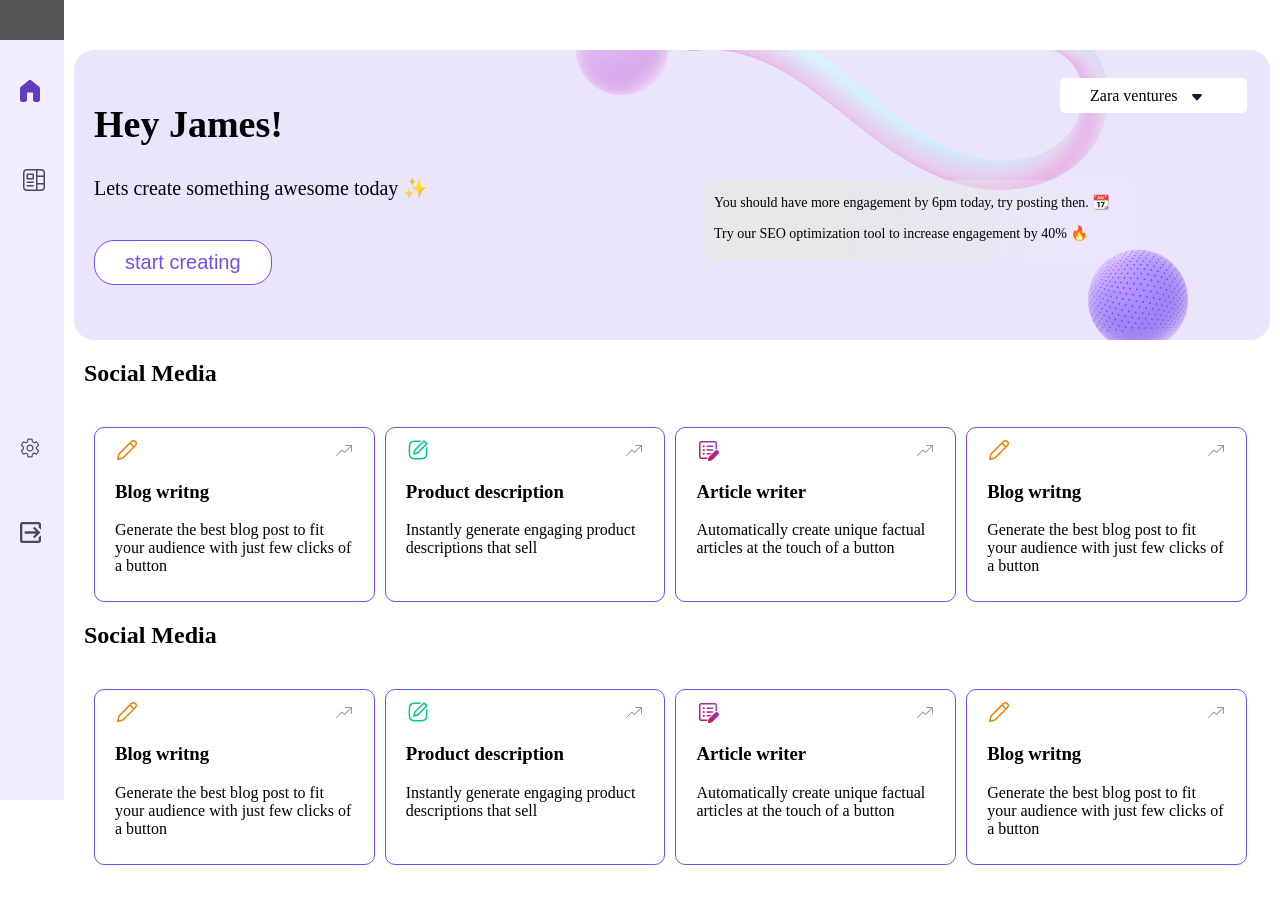
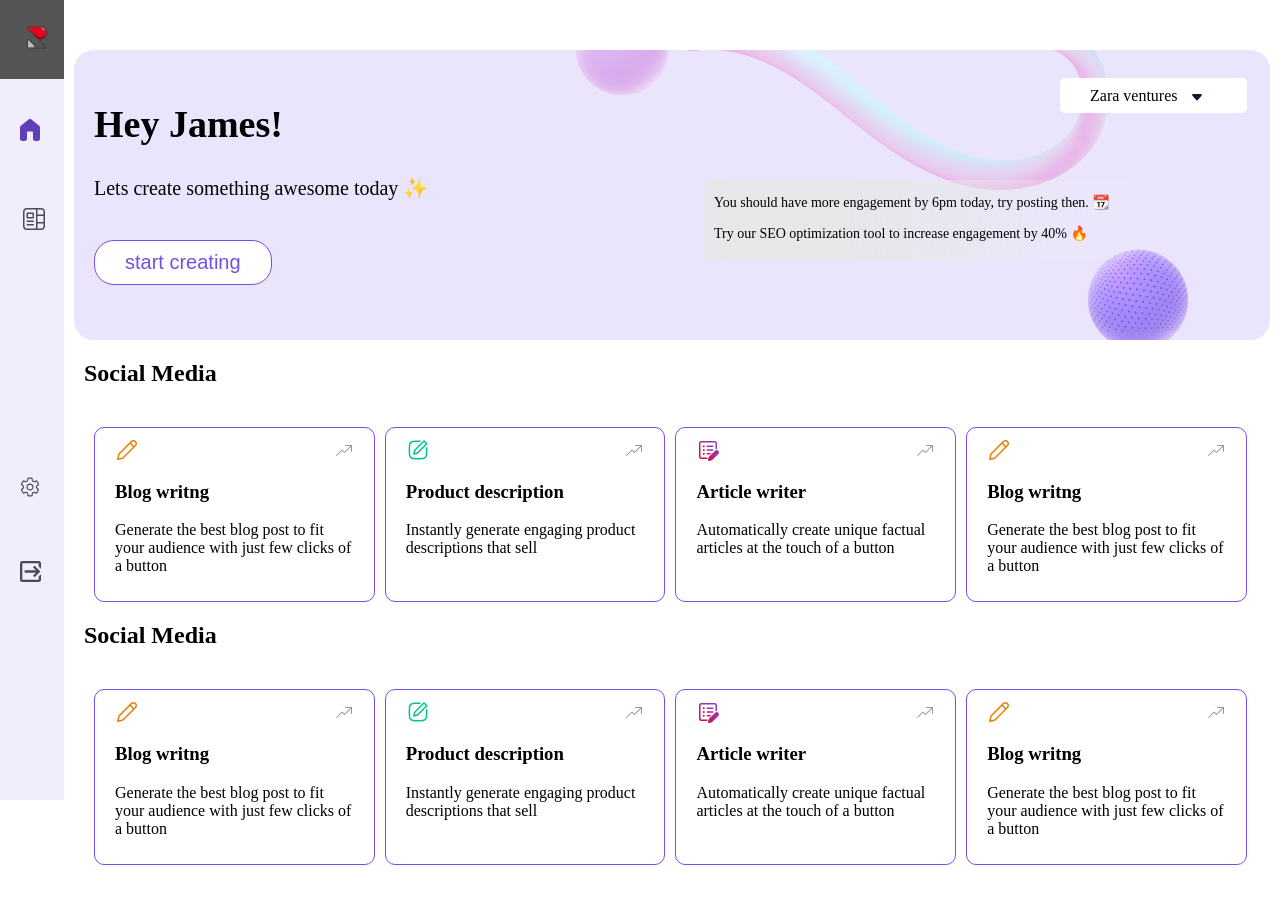
Before and after one commit to Emmaxfans/RetinkApp, a React (Vite) app: page / in a window 1280 px wide. Shown: the top 904 px of the page. Built offline with nearby package versions, Linux system fonts and the light colour scheme.

Commit message:
update the retink logo on the side-nav

```diff
--- a/src/Components/Side-Nav/SideNav.jsx
+++ b/src/Components/Side-Nav/SideNav.jsx
@@ -23,7 +23,9 @@ const SideNav = () => {
 					onClick={toggleNavbar}
 				/>
 
-				<a href="#">{/* <img className="logo bsrc={logo} alt="logo" /> */}</a>
+				<a href="#">
+					<img className="logo" src={logo} alt="logo" />
+				</a>
 
 				<a href="#">
 					<img src={home} alt="home-button" />
```
